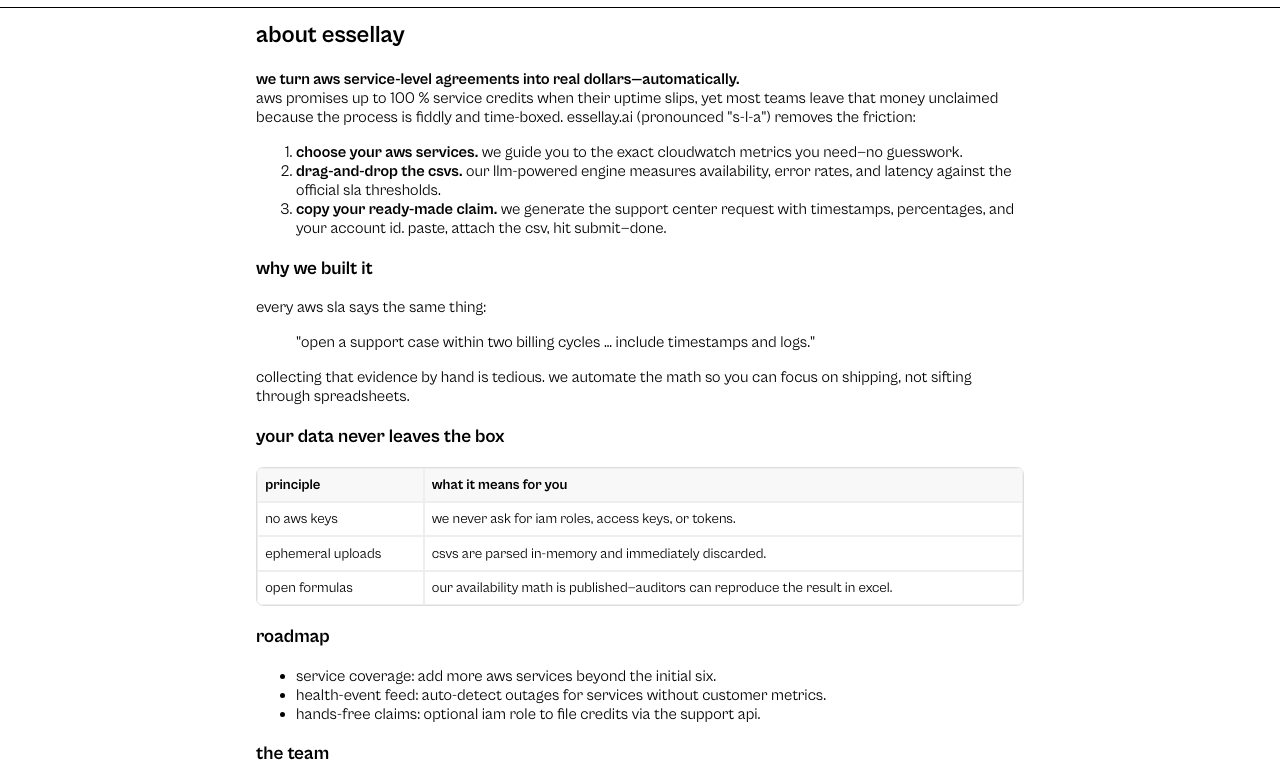
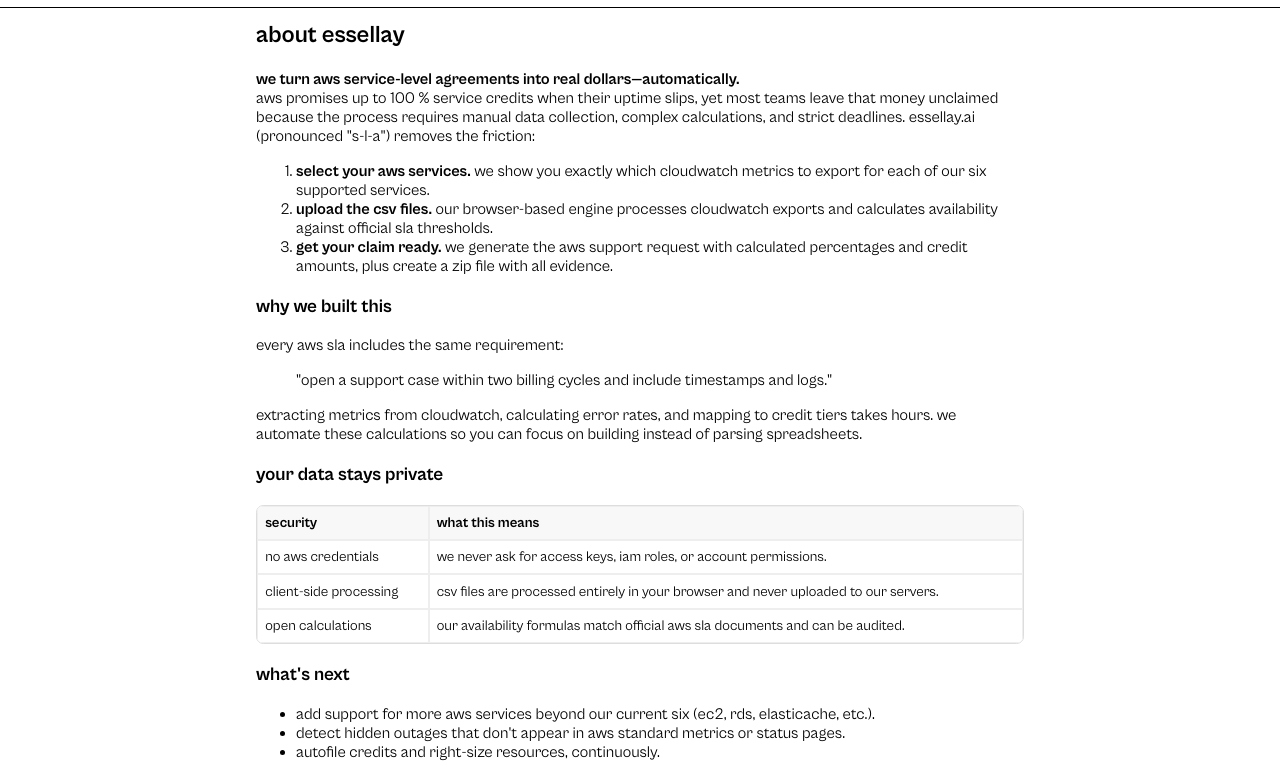
Before and after one commit to kqlade/essellay, a website: page about.html in a window 1280 px wide. Shown: the part 32-800 px from the top of the page. Drawn offline with Linux system fonts and the light colour scheme.

Commit message:
Update about: clarify roadmap and value, make bullets concise and impactful

```diff
--- a/about.html
+++ b/about.html
@@ -19,36 +19,36 @@
     <main class="page-content" style="padding:2rem 1rem;max-width:800px;margin:0 auto;">
         <h2>About essellay</h2>
         <p><strong>We turn AWS Service-Level Agreements into real dollars—automatically.</strong><br>
-        AWS promises up to 100&nbsp;% service credits when their uptime slips, yet most teams leave that money unclaimed because the process is fiddly and time-boxed. essellay.ai (pronounced "S-L-A") removes the friction:</p>
+        AWS promises up to 100&nbsp;% service credits when their uptime slips, yet most teams leave that money unclaimed because the process requires manual data collection, complex calculations, and strict deadlines. essellay.ai (pronounced "S-L-A") removes the friction:</p>
 
         <ol>
-            <li><strong>Choose your AWS services.</strong> We guide you to the exact CloudWatch Metrics you need—no guesswork.</li>
-            <li><strong>Drag-and-drop the CSVs.</strong> Our LLM-powered engine measures availability, error rates, and latency against the official SLA thresholds.</li>
-            <li><strong>Copy your ready-made claim.</strong> We generate the Support Center request with timestamps, percentages, and your account ID. Paste, attach the CSV, hit Submit—done.</li>
+            <li><strong>Select your AWS services.</strong> We show you exactly which CloudWatch metrics to export for each of our six supported services.</li>
+            <li><strong>Upload the CSV files.</strong> Our browser-based engine processes CloudWatch exports and calculates availability against official SLA thresholds.</li>
+            <li><strong>Get your claim ready.</strong> We generate the AWS Support request with calculated percentages and credit amounts, plus create a ZIP file with all evidence.</li>
         </ol>
 
-        <h3>Why we built it</h3>
-        <p>Every AWS SLA says the same thing:</p>
-        <blockquote>"Open a Support case within two billing cycles … include timestamps and logs."</blockquote>
-        <p>Collecting that evidence by hand is tedious. We automate the math so you can focus on shipping, not sifting through spreadsheets.</p>
+        <h3>Why we built this</h3>
+        <p>Every AWS SLA includes the same requirement:</p>
+        <blockquote>"Open a Support case within two billing cycles and include timestamps and logs."</blockquote>
+        <p>Extracting metrics from CloudWatch, calculating error rates, and mapping to credit tiers takes hours. We automate these calculations so you can focus on building instead of parsing spreadsheets.</p>
 
-        <h3>Your data never leaves the box</h3>
+        <h3>Your data stays private</h3>
         <table class="instruction-table" style="margin-top:0.5em">
-            <tr><th>Principle</th><th>What it means for you</th></tr>
-            <tr><td>No AWS keys</td><td>We never ask for IAM roles, access keys, or tokens.</td></tr>
-            <tr><td>Ephemeral uploads</td><td>CSVs are parsed in-memory and immediately discarded.</td></tr>
-            <tr><td>Open formulas</td><td>Our availability math is published—auditors can reproduce the result in Excel.</td></tr>
+            <tr><th>Security</th><th>What this means</th></tr>
+            <tr><td>No AWS credentials</td><td>We never ask for access keys, IAM roles, or account permissions.</td></tr>
+            <tr><td>Client-side processing</td><td>CSV files are processed entirely in your browser and never uploaded to our servers.</td></tr>
+            <tr><td>Open calculations</td><td>Our availability formulas match official AWS SLA documents and can be audited.</td></tr>
         </table>
 
-        <h3>Roadmap</h3>
+        <h3>What's next</h3>
         <ul>
-            <li>Service coverage: add more AWS services beyond the initial six.</li>
-            <li>Health-event feed: auto-detect outages for services without customer metrics.</li>
-            <li>Hands-free claims: optional IAM role to file credits via the Support API.</li>
+            <li>Add support for more AWS services beyond our current six (EC2, RDS, ElastiCache, etc.).</li>
+            <li>Detect hidden outages that don't appear in AWS standard metrics or status pages.</li>
+            <li>Autofile credits and right-size resources, continuously.</li>
         </ul>
 
-        <h3>The team</h3>
-        <p>Have feedback or a feature request? email <a href="mailto:hello@essellay.ai">hello@essellay.ai</a>—we read every note.</p>
+        <h3>Get in touch</h3>
+        <p>Questions or feature requests? Email <a href="mailto:hello@essellay.ai">hello@essellay.ai</a> and we'll respond within 24 hours.</p>
     </main>
 </body>
 </html>
```
